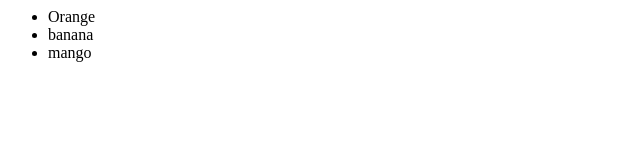
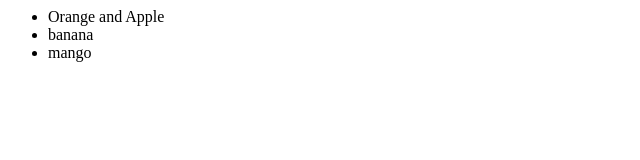
Before and after one commit to snehashish005/github, a plain HTML site: page index.html in a window 1280 px wide. Shown: the full height of the page, 0-640 px from the left. Drawn offline with Linux system fonts and the light colour scheme.

Commit message:
again changes made on list one

```diff
--- a/index.html
+++ b/index.html
@@ -4,7 +4,7 @@
 </head>
 <body>
 	<ul>
-		<li>Orange</li>
+		<li>Orange and Apple</li>
 		<li>banana</li>
 		<li>mango</li>
 	</ul>
```
